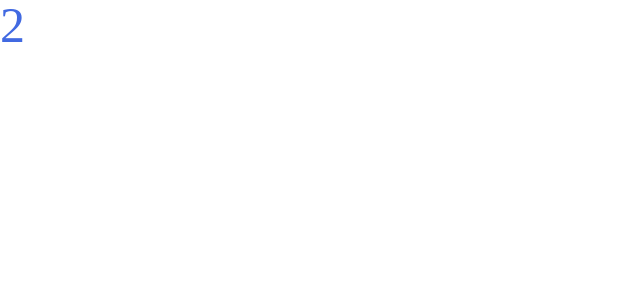
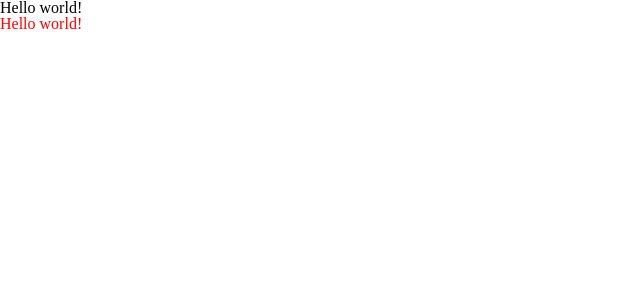
Before and after one commit to JunseongHeo/study_fastcampus_vue, a Vue app: page / in a window 1280 px wide. Shown: the top 300 px of the page, without its empty margins (0-640 px from the left). Built offline with nearby package versions, Linux system fonts and the light colour scheme.

Commit message:
템플릿문법 : v-once(랜더링이후 반응성x), v-html(일반 텍스트x html 적용)

```diff
--- a/src/App.vue
+++ b/src/App.vue
@@ -1,9 +1,12 @@
 <!-- single file commponent -->
 <!-- HTML -->
 <template>
-  <h1>
-    {{ count }}
+  <h1
+    v-once
+    @click="add">
+    {{ msg }}
   </h1>
+  <h1 v-html="msg2"></h1>
 
 </template>
 
@@ -12,41 +15,19 @@
 export default {
   data() {
     return {
-      count : 2
+      msg : 'Hello world!',
+      msg2 : '<div style="color:red;">Hello world!</div>'
     }
-  }
-  // 컴포넌트 생성직전이라 많이 쓰이지 않음
-  ,beforeCreate() {
-    console.log('Before Create!', this.count);
-    console.log(document.querySelector('h1'));
-  }
-  // 컴포넌트 생성 직후에 실행되어 많이 쓰임. 컴포넌트에 대한 접근 등
-  ,created() {
-    console.log('Created!', this.count);
-    console.log(document.querySelector('h1'));
-  }
-  // html 연결 직전이라 많이 쓰이지 않음
-  ,beforeMount() {
-    console.log('Before Mount!');
-    console.log(document.querySelector('h1'));
-  }
-  // html 연결 직후라 많이 쓰임. dom 조작 등
-  ,mounted() {
-    console.log('Mounted!');
-    console.log(document.querySelector('h1'));
+  },
+  methods : {
+    add() {
+      this.msg += '!'
+    }
   }
 }
 </script>
 
 <!-- CSS -->
 <style lang="scss">
-  h1 {
-    font-size : 50px;
-    color : royalblue;
-  }
-  ul {
-    li {
-      font-size : 40px;
-    }
-  }
+
 </style>
```
